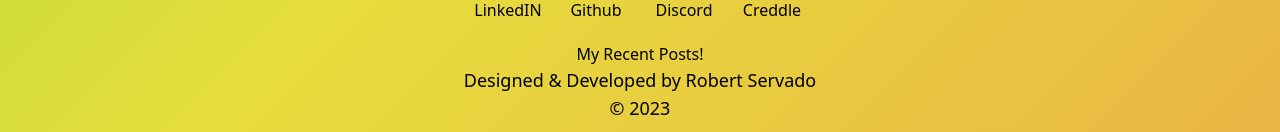
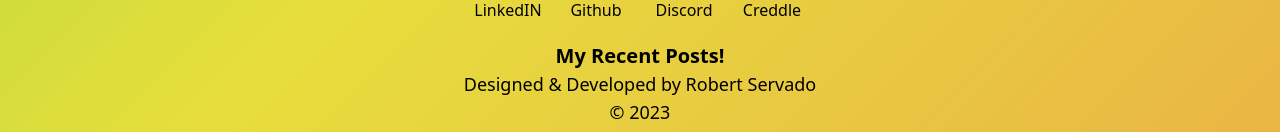
Before and after one commit to ArjayS/channelbranch, a React (Create React App) app: page / in a window 1280 px wide. Shown: the part 380-512 px from the top of the page. Built offline with nearby package versions, Linux system fonts and the light colour scheme.

Commit message:
Modiifed App.js by styling the h1 tag

```diff
--- a/src/App.js
+++ b/src/App.js
@@ -56,7 +56,7 @@ function App() {
         ))}
       </section>
       <section className="flex flex-col text-center items-center mt-5">
-        <h1>My Recent Posts!</h1>
+        <h1 className="text-xl font-semibold">My Recent Posts!</h1>
         <Posts />
       </section>
       <footer className="flex flex-col text-center text-lg font-medium">
```
